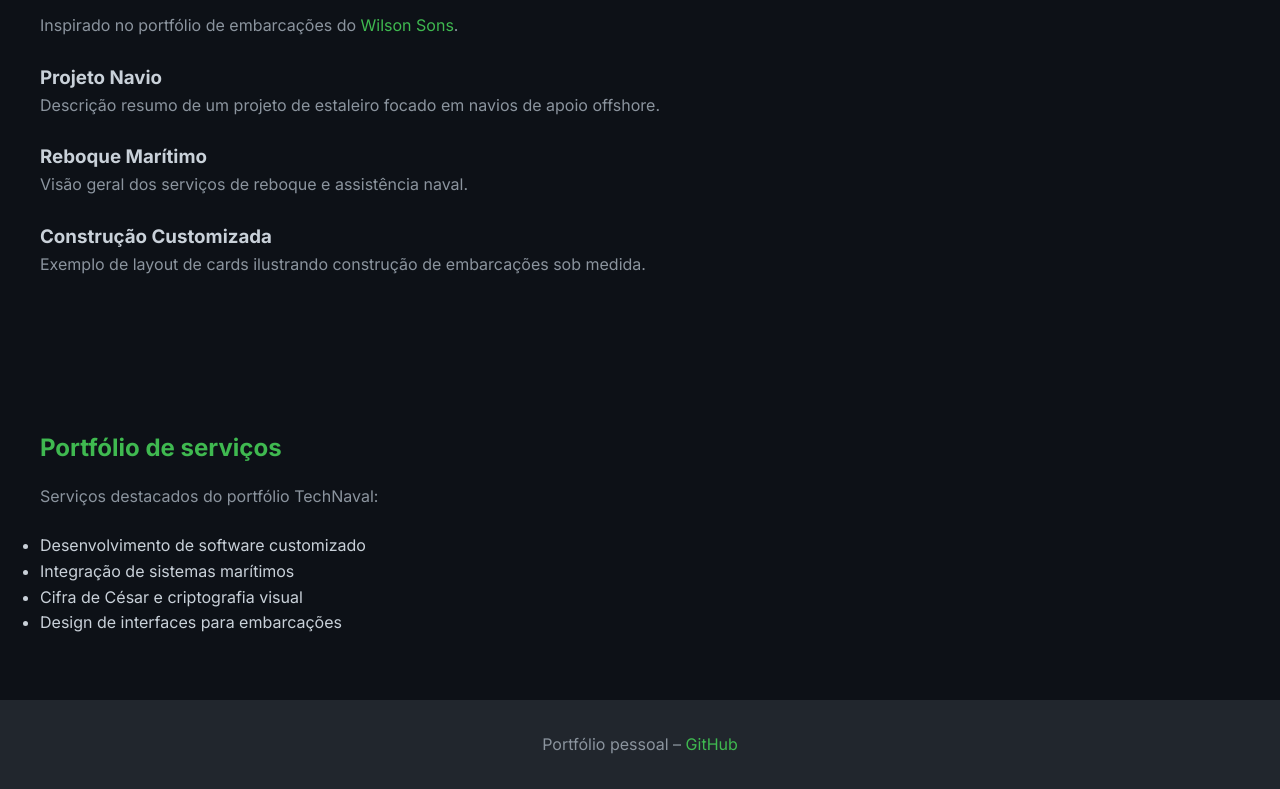
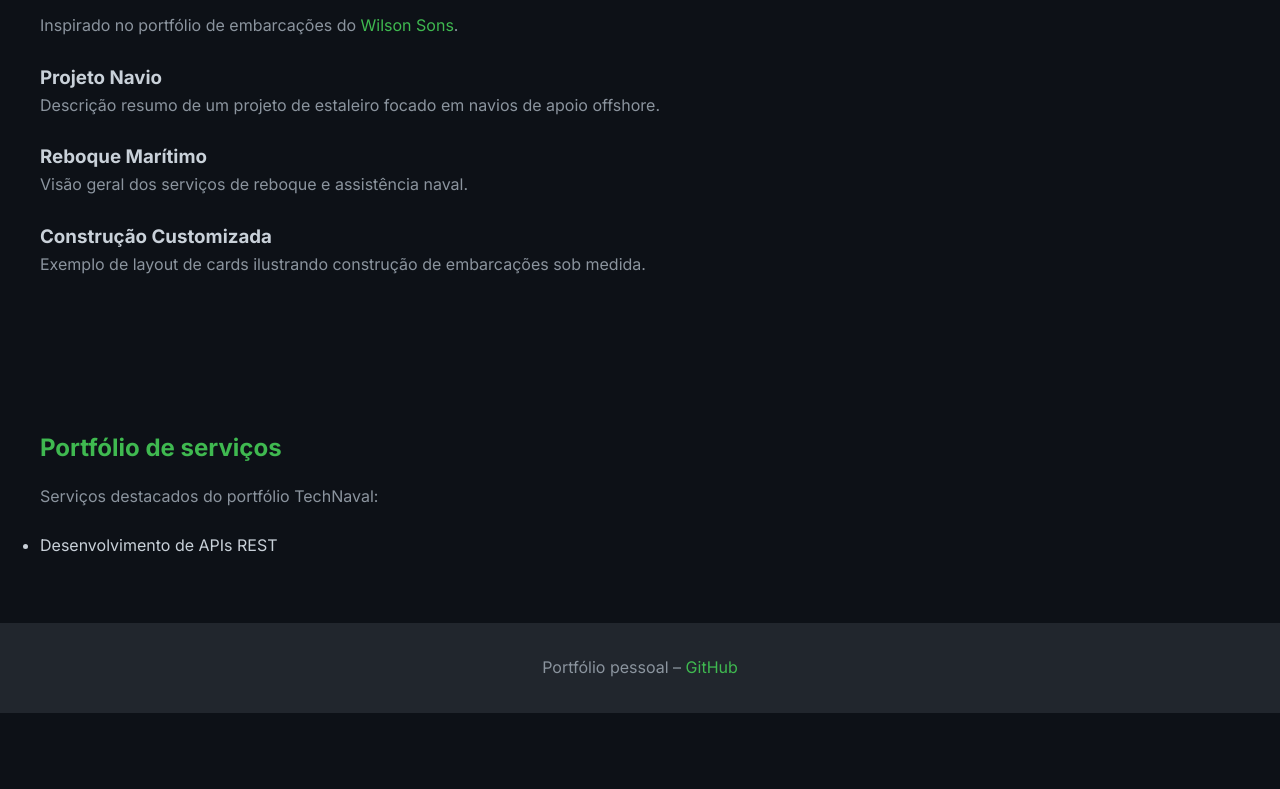
Before and after one commit to Jarianesantos/NavalTech, a plain HTML site: page technaval-portfolio/index.html in a window 1280 px wide. Shown: the part 1465-2254 px from the top of the page. After the commit the page ends 2178 px from the top, so only its background shows below. Drawn offline with Linux system fonts and the light colour scheme.

Commit message:
Replace services list with 'Desenvolvimento de APIs REST'

```diff
--- a/technaval-portfolio/index.html
+++ b/technaval-portfolio/index.html
@@ -115,10 +115,7 @@
     <h2>Portfólio de serviços</h2>
     <p>Serviços destacados do portfólio TechNaval:</p>
     <ul>
-      <li>Desenvolvimento de software customizado</li>
-      <li>Integração de sistemas marítimos</li>
-      <li>Cifra de César e criptografia visual</li>
-      <li>Design de interfaces para embarcações</li>
+      <li>Desenvolvimento de APIs REST</li>
     </ul>
   </section>
 
```
